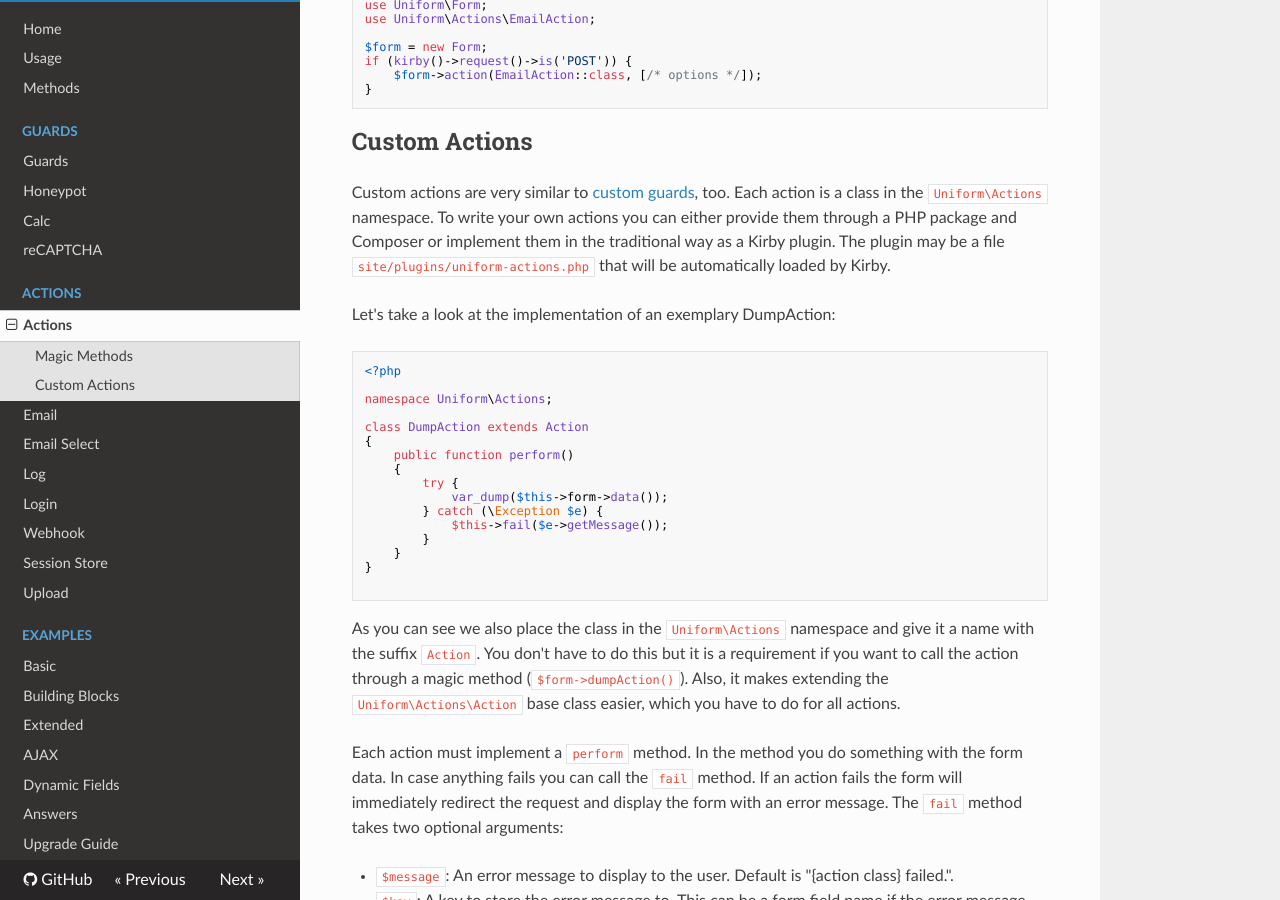
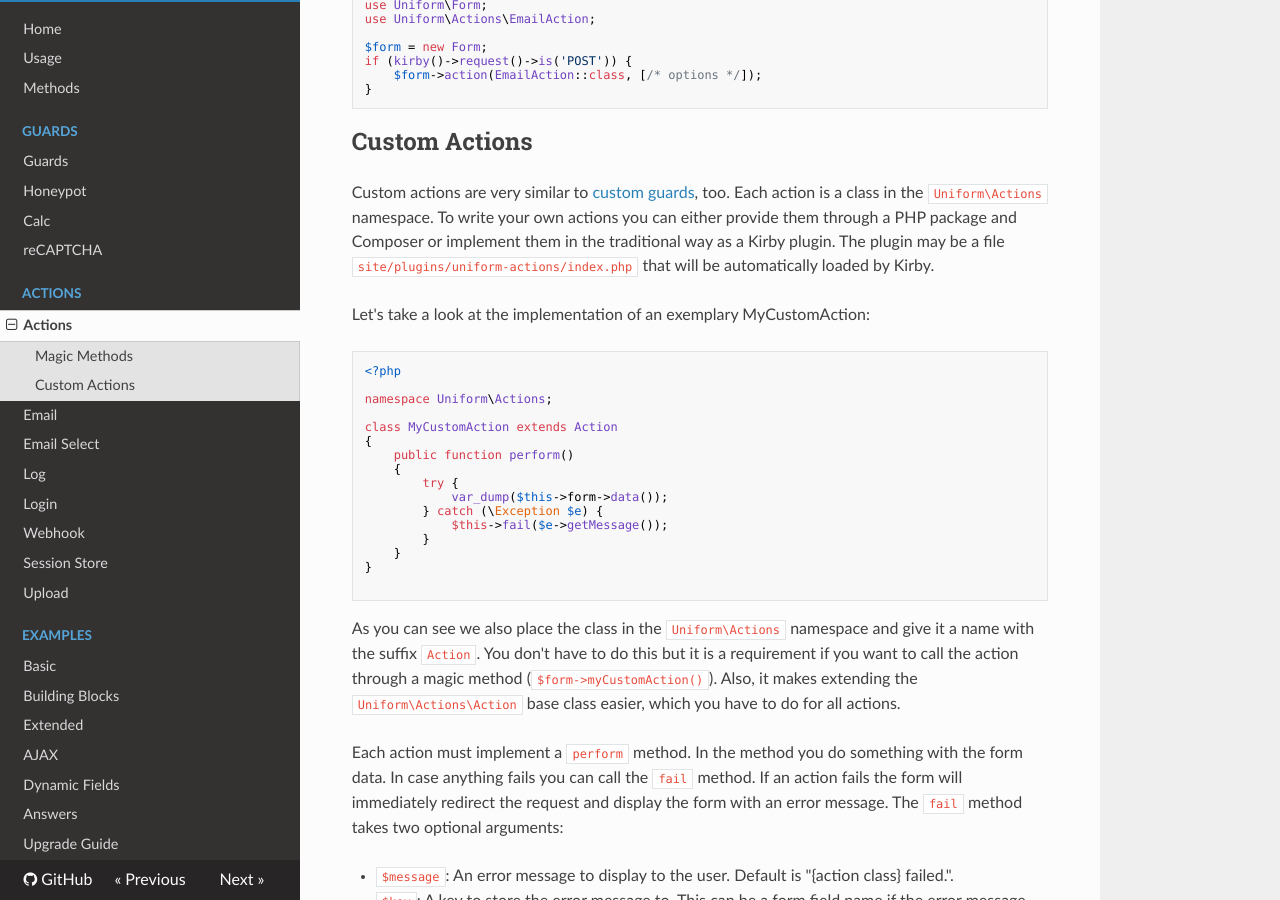
Before and after one commit to mzur/kirby-uniform, an MkDocs documentation site: the page built from docs/actions/actions.md, in a window 1280 px wide and 900 px high, scrolled down 851 px. Built offline with MkDocs 1.6.1, drawn with Linux system fonts in a browser that asks for light colours; nearby versions of some CDN libraries; old or Windows-style settings are respelled for this version of MkDocs.

Commit message:
Update readme for actions and guards

````diff
--- a/docs/actions/actions.md
+++ b/docs/actions/actions.md
@@ -44,16 +44,16 @@ if (kirby()->request()->is('POST')) {
 
 ## Custom Actions
 
-Custom actions are very similar to [custom guards](/guards/guards#custom-guards), too. Each action is a class in the `Uniform\Actions` namespace. To write your own actions you can either provide them through a PHP package and Composer or implement them in the traditional way as a Kirby plugin. The plugin may be a file `site/plugins/uniform-actions.php` that will be automatically loaded by Kirby.
+Custom actions are very similar to [custom guards](/guards/guards#custom-guards), too. Each action is a class in the `Uniform\Actions` namespace. To write your own actions you can either provide them through a PHP package and Composer or implement them in the traditional way as a Kirby plugin. The plugin may be a file `site/plugins/uniform-actions/index.php` that will be automatically loaded by Kirby.
 
-Let's take a look at the implementation of an exemplary DumpAction:
+Let's take a look at the implementation of an exemplary MyCustomAction:
 
 ```php
 <?php
 
 namespace Uniform\Actions;
 
-class DumpAction extends Action
+class MyCustomAction extends Action
 {
     public function perform()
     {
@@ -67,7 +67,7 @@ class DumpAction extends Action
 
 ```
 
-As you can see we also place the class in the `Uniform\Actions` namespace and give it a name with the suffix `Action`. You don't have to do this but it is a requirement if you want to call the action through a magic method (`$form->dumpAction()`). Also, it makes extending the `Uniform\Actions\Action` base class easier, which you have to do for all actions.
+As you can see we also place the class in the `Uniform\Actions` namespace and give it a name with the suffix `Action`. You don't have to do this but it is a requirement if you want to call the action through a magic method (`$form->myCustomAction()`). Also, it makes extending the `Uniform\Actions\Action` base class easier, which you have to do for all actions.
 
 Each action must implement a `perform` method. In the method you do something with the form data. In case anything fails you can call the `fail` method. If an action fails the form will immediately redirect the request and display the form with an error message. The `fail` method takes two optional arguments:
 
````
Also changed, not shown: docs/guards/guards.md (+1 -1 lines).
